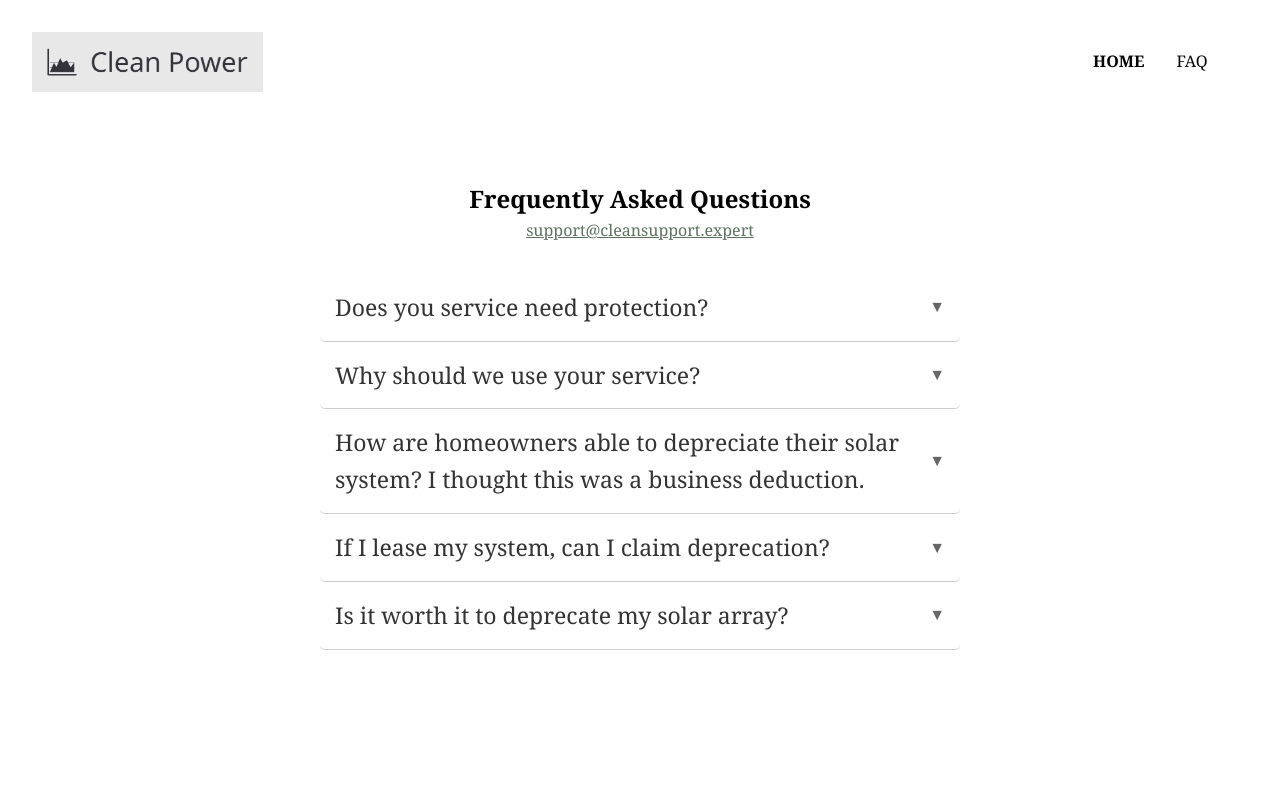
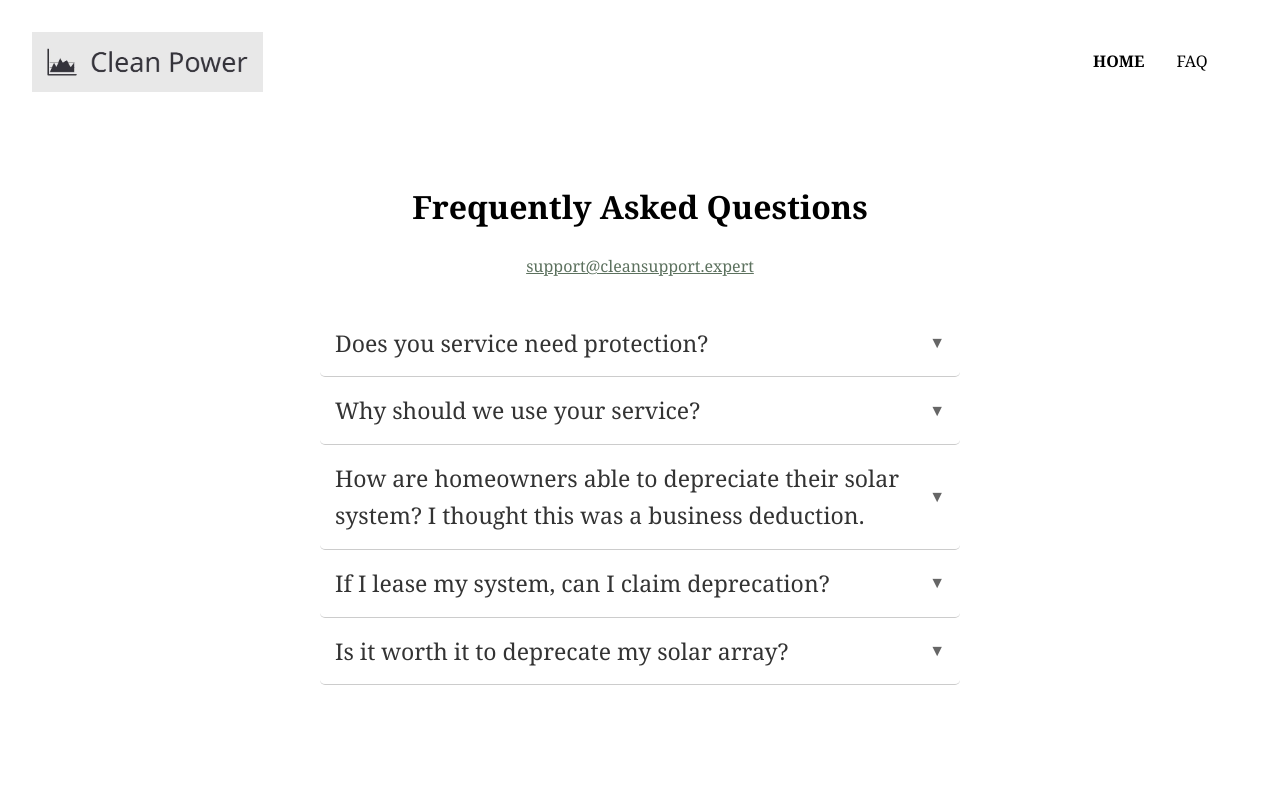
Before and after one commit to LetsGetRemixed/TaxWebsite, a React (Create React App) app in the folder taxwebsite/: page /faq in a window 1280 px wide. Shown: the top 800 px of the page. Built offline with nearby package versions, Linux system fonts and the light colour scheme.

Commit message:
Completed FAQ CSS

```diff
--- a/taxwebsite/src/Pages/FAQ.jsx
+++ b/taxwebsite/src/Pages/FAQ.jsx
@@ -40,7 +40,7 @@ const FAQ = () => {
             <Navbar />
         <div className='faq-header'>
             <div className='faq-header-content'>
-                <h2>Frequently Asked Questions</h2>
+                <h1>Frequently Asked Questions</h1>
                 <a href='#' className='email-link'>support@cleansupport.expert</a>
             </div>
         </div>
--- a/taxwebsite/src/css/FAQ.css
+++ b/taxwebsite/src/css/FAQ.css
@@ -42,6 +42,7 @@
     color: #333;
     transition: color 0.3s;
     font-size: 23px;
+
   }
 
   .question-text:hover {
```
